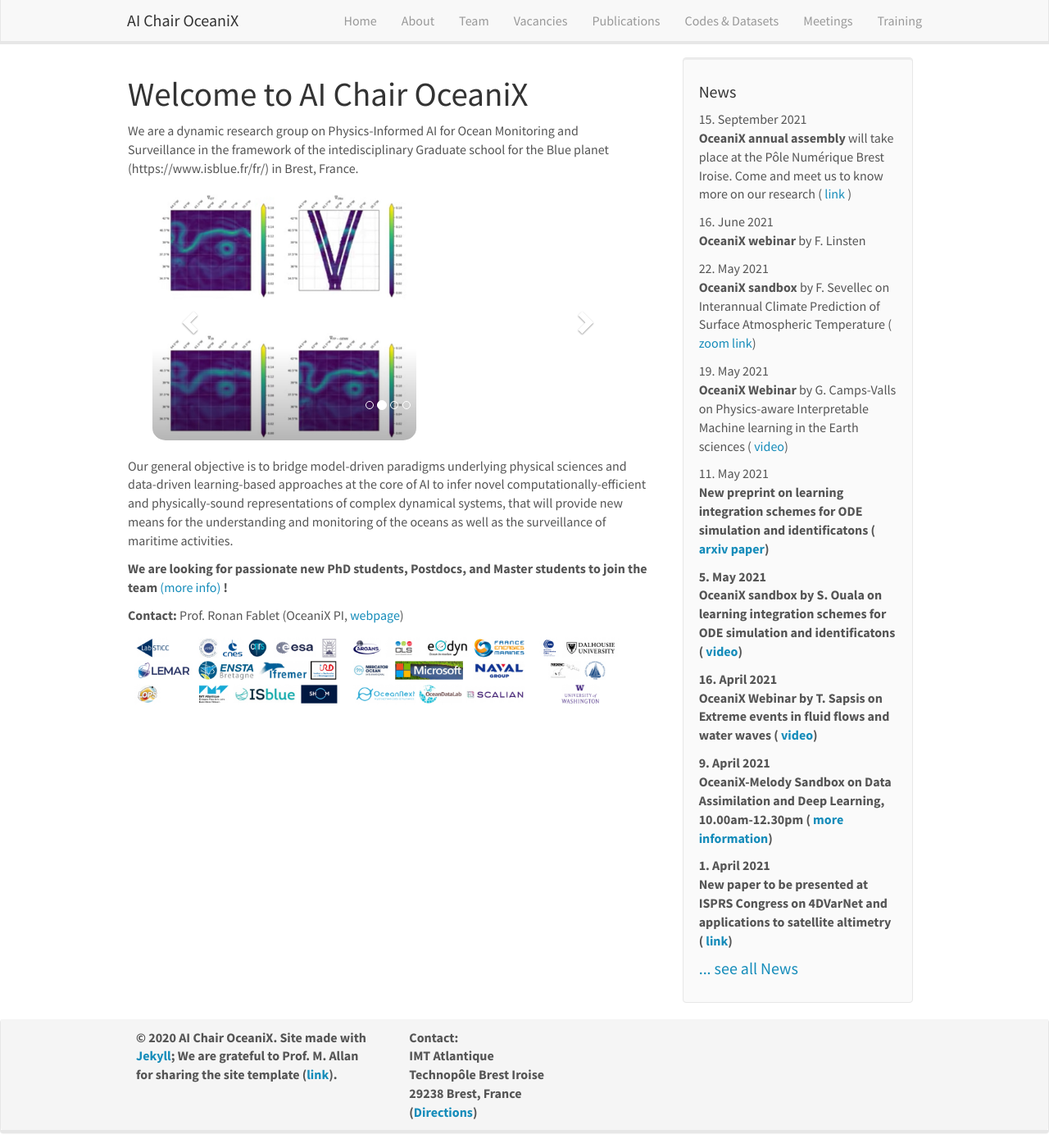
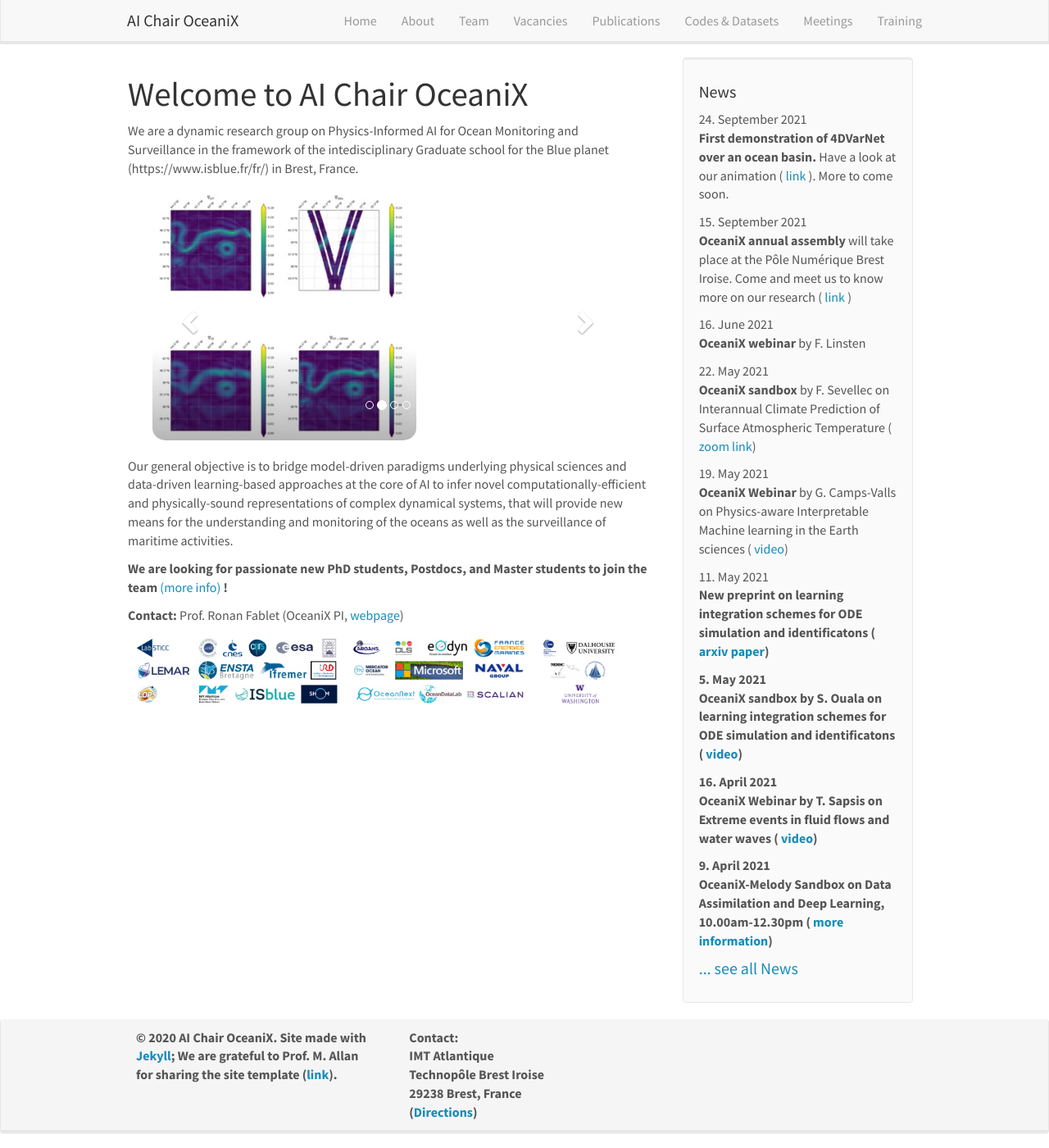
Before and after one commit to CIA-Oceanix/CIA-Oceanix.github.io, a Jekyll site: the page built from _pages/home.md, in a window 1280 px wide and 1400 px high. Shown: the whole window at 82% size. Built offline with Jekyll 4.4.1, drawn with Linux system fonts in a browser that asks for light colours; nearby versions of some CDN libraries.

Commit message:
Update news.yml

```diff
--- a/_data/news.yml
+++ b/_data/news.yml
@@ -1,3 +1,6 @@
+- date: 24. September 2021
+  headline: " <b> First demonstration of 4DVarNet over an ocean basin. </b> Have a look at our animation (<a href='https://youtu.be/7LVgOf9HB2I'> link </a>). More to come soon."
+
 - date: 15. September 2021
   headline: " <b> OceaniX annual assembly </b> will take place at the Pôle Numérique Brest Iroise. Come and meet us to know more on our research (<a href='https://cia-oceanix.github.io/assembly'> link </a>)"
 
```
